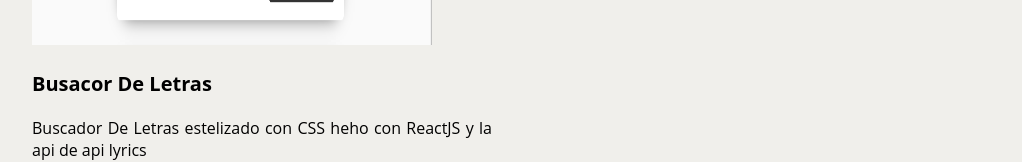
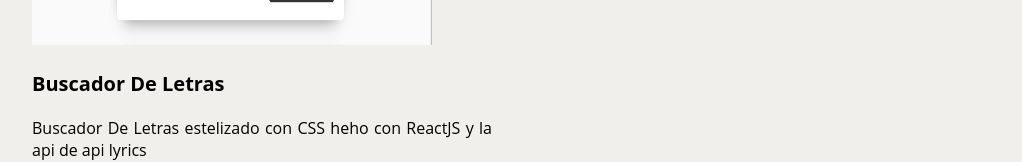
Before and after one commit to heysoysimon/mi-portafolio, a Next.js app: page /pagePro in a window 1280 px wide. Shown: the part 864-1026 px from the top of the page, without its empty margins (128-1150 px from the left). Built offline with nearby package versions, Linux system fonts and the light colour scheme.

Commit message:
Update data.js

```diff
--- a/data.js
+++ b/data.js
@@ -16,7 +16,7 @@ export const proyectos = [
         urlCode:"https://github.com/heysoysimon/AppClima-StyledComponets"
     },
     {
-        nombre: "Busacor De Letras",
+        nombre: "Buscador De Letras",
         descricion:
         "Buscador De Letras estelizado con CSS heho con ReactJS y la api de api lyrics ",
         image: "BuscadorLetras.png",
```
